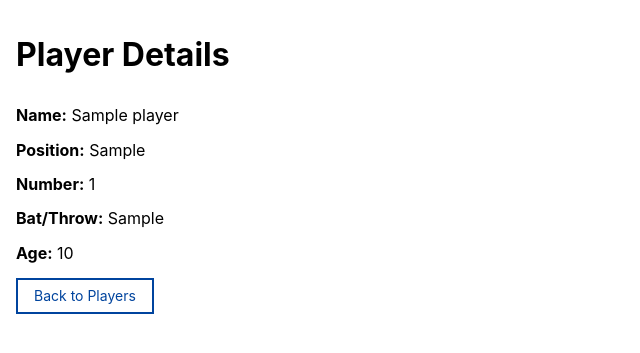
After one commit to PradyothVelagapudi/CSE412_DBacksStats, a Django app: page /player/1/ in a window 1280 px wide. The commit adds this page. Shown: the top 353 px of the page, without its empty margins (0-640 px from the left). Run offline with Django 5.2, Linux system fonts and the light colour scheme; tables that the repository leaves empty hold one stand-in row (values such as "Sample post"); some libraries are stand-ins or nearby versions.

Commit message:
added player detail page

```diff
--- /dev/null
+++ b/testdb/templates/player_detail.html
@@ -0,0 +1,17 @@
+{% extends "base.html" %}
+
+{% block page_content %}
+<div class="pa3 sans-serif">
+    <h1 class="mb4">Player Details</h1>
+
+    <div class="mb3">
+        <p><strong>Name:</strong> {{ player.player_name }}</p>
+        <p><strong>Position:</strong> {{ player.player_position }}</p>
+        <p><strong>Number:</strong> {{ player.player_number }}</p>
+        <p><strong>Bat/Throw:</strong> {{ player.player_bat_thr }}</p>
+        <p><strong>Age:</strong> {{ player.player_age }}</p>
+    </div>
+
+    <a href="{% url 'player-info' %}" class="f6 link dim ba bw1 ph3 pv2 mb2 dib dark-blue">Back to Players</a>
+</div>
+{% endblock %}
--- a/testdb/urls.py
+++ b/testdb/urls.py
@@ -7,5 +7,5 @@ urlpatterns = [
     path("", views.playerinfo, name="player-info"),
     path("hitters/", views.hitter_stats, name="hitter-stats"),
     path("pitchers/", views.pitcher_stats, name="pitcher-stats"),
-
+    path("player/<int:player_pid>/", views.player_detail, name="player-detail")
 ]
--- a/testdb/views.py
+++ b/testdb/views.py
@@ -116,3 +116,14 @@ def pitcher_stats(request):
         "fields": fields,
     }
     return render(request, "pitchers_stats.html", context)
+
+def player_detail(request, player_pid):
+    try:
+        player = Players.objects.get(player_pid=player_pid)
+    except Players.DoesNotExist:
+        return HttpResponse("Player not found.", status=404)
+
+    context = {
+        "player": player,
+    }
+    return render(request, "player_detail.html", context)
```
Also changed, not shown: testdb/templates/players_info.html (+6 -1 lines).
